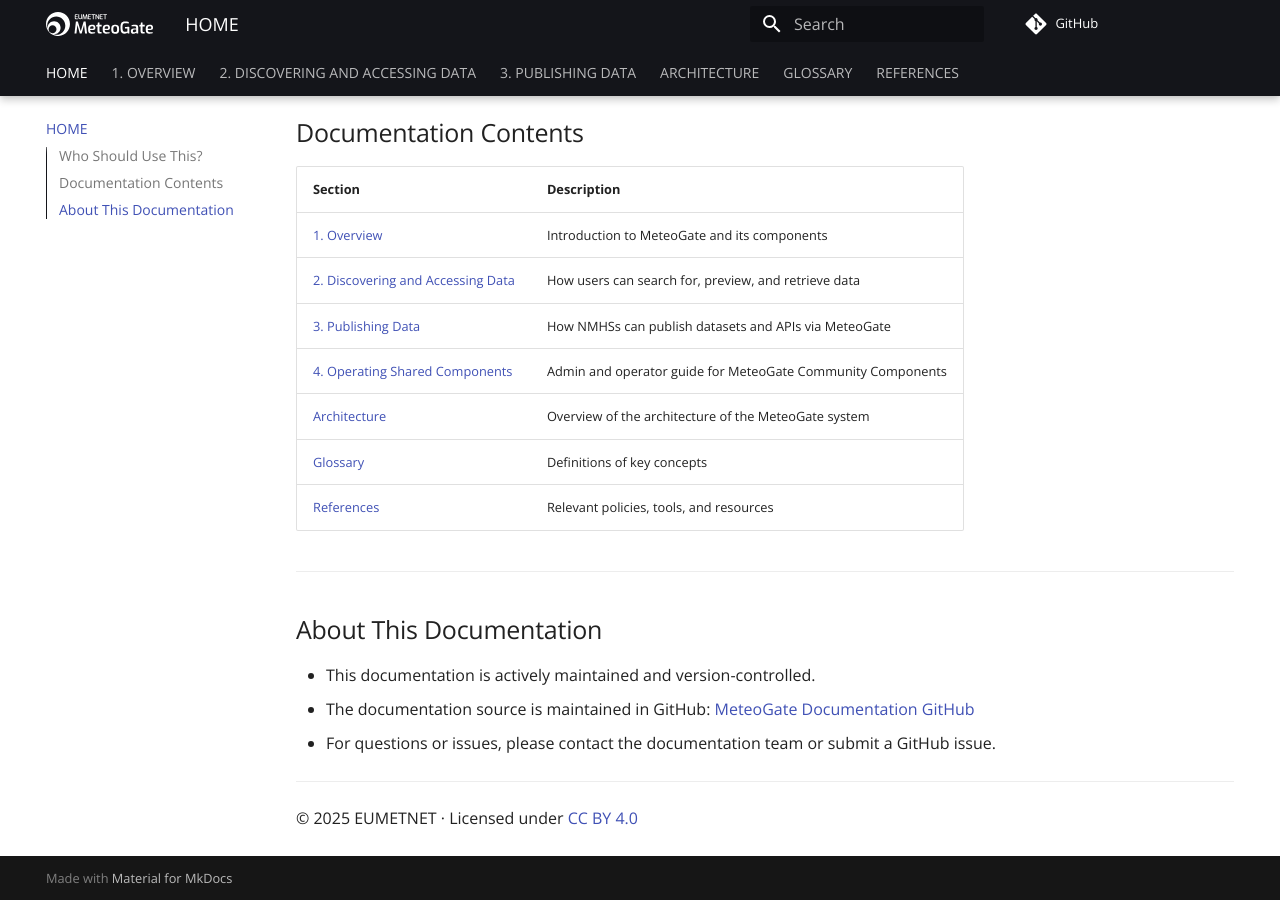
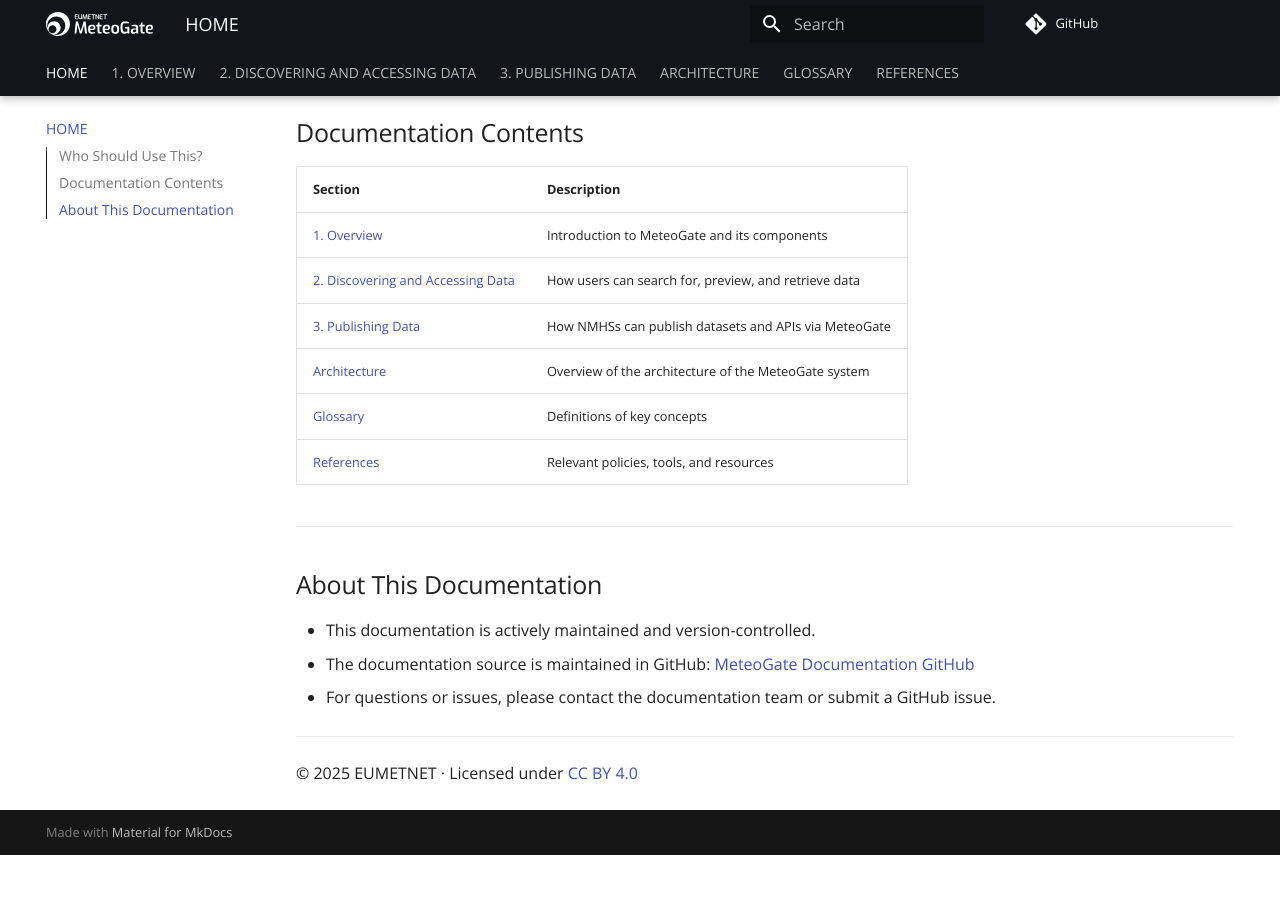
Before and after one commit to EUMETNET/meteogate-documentation, an MkDocs documentation site: the page built from docs/index.md, in a window 1280 px wide and 900 px high, scrolled down 641 px. Built offline with MkDocs 1.6.1 and Material for MkDocs 9.7.7, drawn with Linux system fonts in a browser that asks for light colours; comment, search, counter and statistics services are not loaded; after the commit the page ends 1496 px from its top, so only the background shows below that.

Commit message:
Update index.md

```diff
--- a/docs/index.md
+++ b/docs/index.md
@@ -25,7 +25,6 @@ This guide is designed for:
 | [1. Overview](1-overview.md) | Introduction to MeteoGate and its components |
 | [2. Discovering and Accessing Data](2-discovering-and-accessing-data.md) | How users can search for, preview, and retrieve data |
 | [3. Publishing Data](3-publishing-data.md) | How NMHSs can publish datasets and APIs via MeteoGate |
-| [4. Operating Shared Components](4-operating-and-maintaining-community-components.md) | Admin and operator guide for MeteoGate Community Components |
 | [Architecture](technical-architecture.md) | Overview of the architecture of the MeteoGate system |
 | [Glossary](glossary.md) | Definitions of key concepts |
 | [References](references.md) | Relevant policies, tools, and resources |
```
